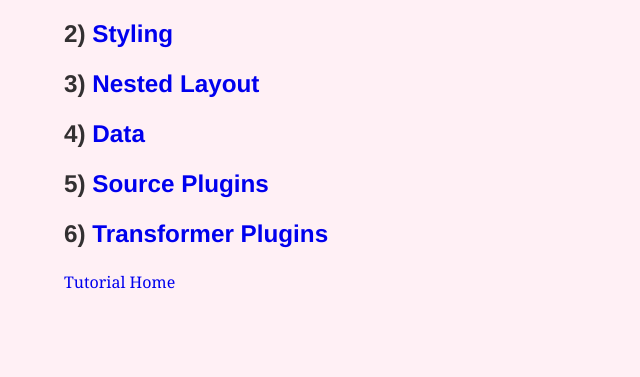
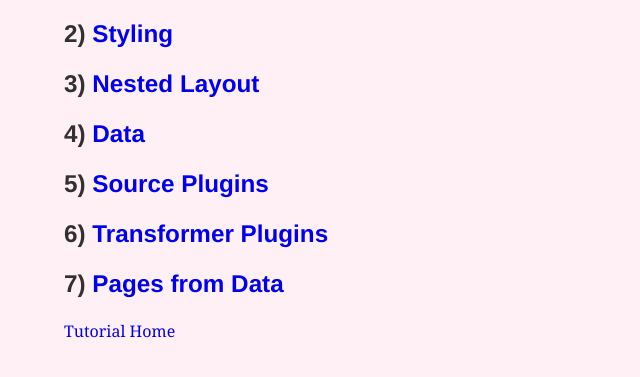
Before and after one commit to adamheald13/gatsbyjs-tutorial, a Gatsby site: page / in a window 1280 px wide. Shown: the part 135-512 px from the top of the page, without its empty margins (0-640 px from the left). Built offline with nearby package versions, Linux system fonts and the light colour scheme; Gatsby itself is replaced by a stand-in of ours.

Commit message:
Setup for tutorial p7

```diff
--- a/src/pages/index.jsx
+++ b/src/pages/index.jsx
@@ -35,5 +35,10 @@ export default () => (
       <span>6) </span>
       <Link to ='/transformer-plugins'>Transformer Plugins</Link>
     </h2>
+
+    <h2>
+      <span>7) </span>
+      <Link to ='/pages-from-data'>Pages from Data</Link>
+    </h2>
   </Container>
 )
```
Also changed, not shown: src/pages/pages-from-data/index.jsx (added, +9 -0 lines).
